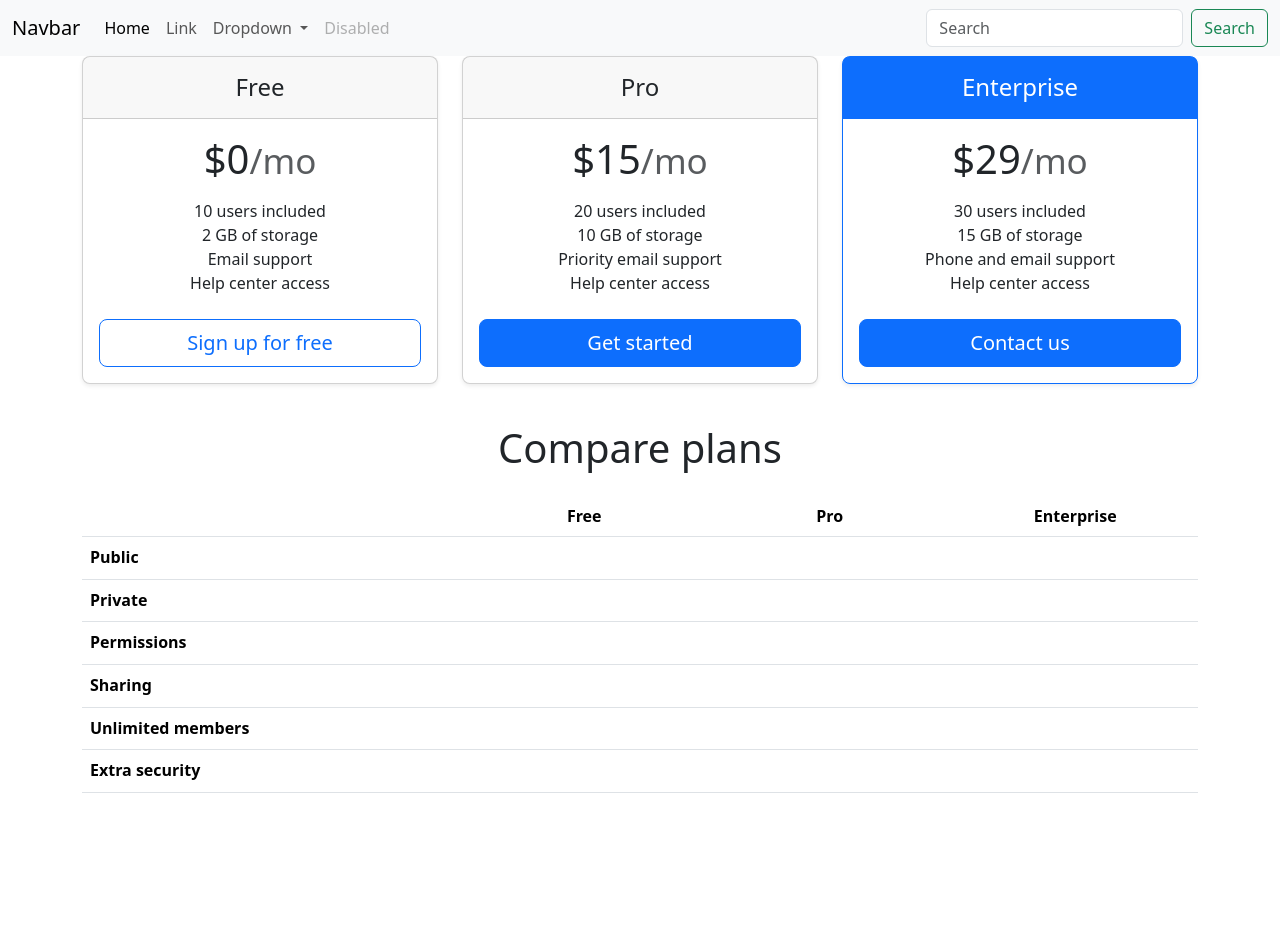
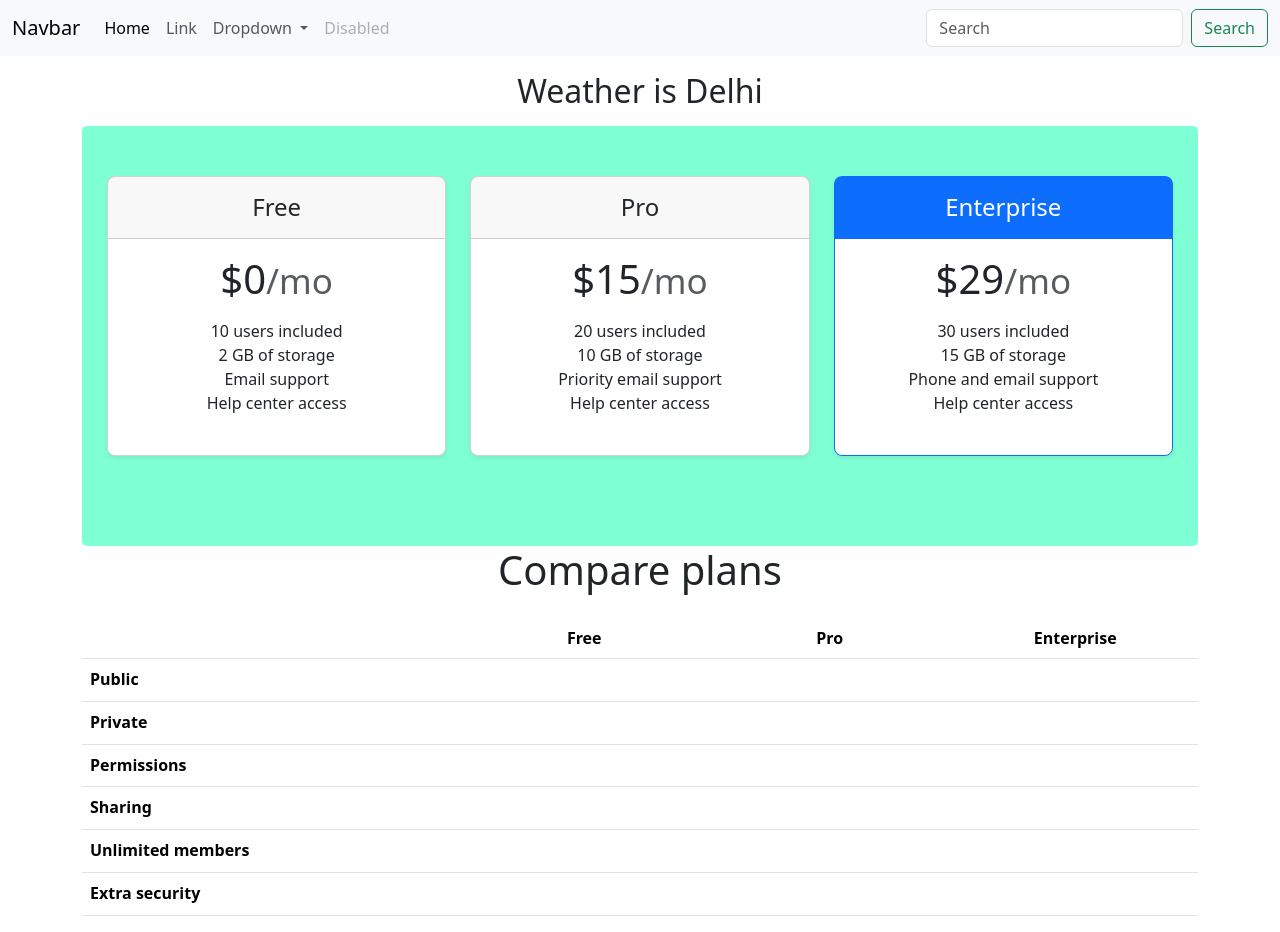
Before and after one commit to toufikunsure-4529/API-based-Weather-Application, a plain HTML site: page index.html in a window 1280 px wide. Before the commit the page ends 809 px from the top, so only its background shows below. Drawn offline with nearby package versions, Linux system fonts and the light colour scheme; no server answers.

Commit message:
Frontend ui changes wweather display

```diff
--- a/index.html
+++ b/index.html
@@ -9,6 +9,7 @@
       rel="stylesheet"
       integrity="sha384-T3c6CoIi6uLrA9TneNEoa7RxnatzjcDSCmG1MXxSR1GAsXEV/Dwwykc2MPK8M2HN"
       crossorigin="anonymous">
+      <link rel="stylesheet" href="style.css">
   </head>
   <body>
     <nav class="navbar navbar-expand-lg bg-body-tertiary">
@@ -54,7 +55,10 @@
     </nav>
 
     <main>
+      <h2 class="my-3 text-center">Weather is Delhi</h2>
       <div class="container">
+        <div class="displayWeather">
+
         <div class="row row-cols-1 row-cols-md-3 mb-3 text-center">
           <div class="col">
             <div class="card mb-4 rounded-3 shadow-sm">
@@ -70,8 +74,7 @@
                   <li>Email support</li>
                   <li>Help center access</li>
                 </ul>
-                <button type="button"
-                  class="w-100 btn btn-lg btn-outline-primary">Sign up for free</button>
+
               </div>
             </div>
           </div>
@@ -89,8 +92,6 @@
                   <li>Priority email support</li>
                   <li>Help center access</li>
                 </ul>
-                <button type="button" class="w-100 btn btn-lg btn-primary">Get
-                  started</button>
               </div>
             </div>
           </div>
@@ -108,12 +109,12 @@
                   <li>Phone and email support</li>
                   <li>Help center access</li>
                 </ul>
-                <button type="button" class="w-100 btn btn-lg btn-primary">Contact
-                  us</button>
+
               </div>
             </div>
           </div>
         </div>
+      </div>
 
         <h2 class="display-6 text-center mb-4">Compare plans</h2>
 
@@ -180,6 +181,7 @@
                 <td><svg class="bi" width="24" height="24"><use
                       xlink:href="#check"></use></svg></td>
               </tr>
+
             </tbody>
           </table>
         </div>
--- /dev/null
+++ b/style.css
@@ -0,0 +1,11 @@
+.displayWeather{
+  background-color: aquamarine;
+  padding: 50px 25px;
+  border-radius: 5px;
+}
+.card{
+  transition: all 0.6s;
+}
+.card:hover{
+  transform: scale(1.1);
+}
```
